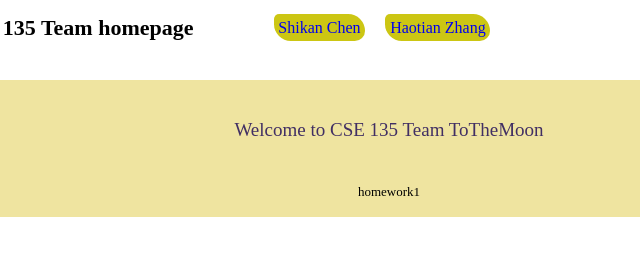
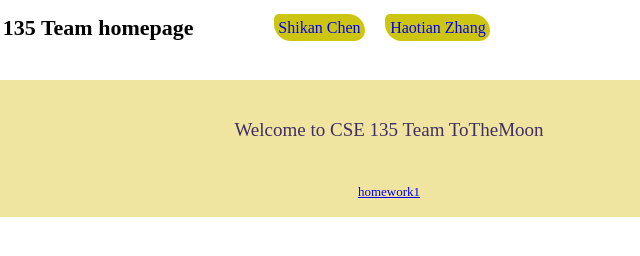
Before and after one commit to Have-Faith-In-Data/cse135tothemoon, a plain HTML site: page index.html in a window 1280 px wide. Shown: the full height of the page, 241-881 px from the left. Drawn offline with Linux system fonts and the light colour scheme.

Commit message:
add homework1 link

```diff
--- a/index.html
+++ b/index.html
@@ -17,7 +17,7 @@
             <div id="sections">
                <div class="sectionTitle">Welcome to CSE 135 Team ToTheMoon</div>
                <div class="section" id="homework1">
-                  homework1
+                  <a href="homework1/">homework1</a>
                </div>
             </div>
          </div>
```
